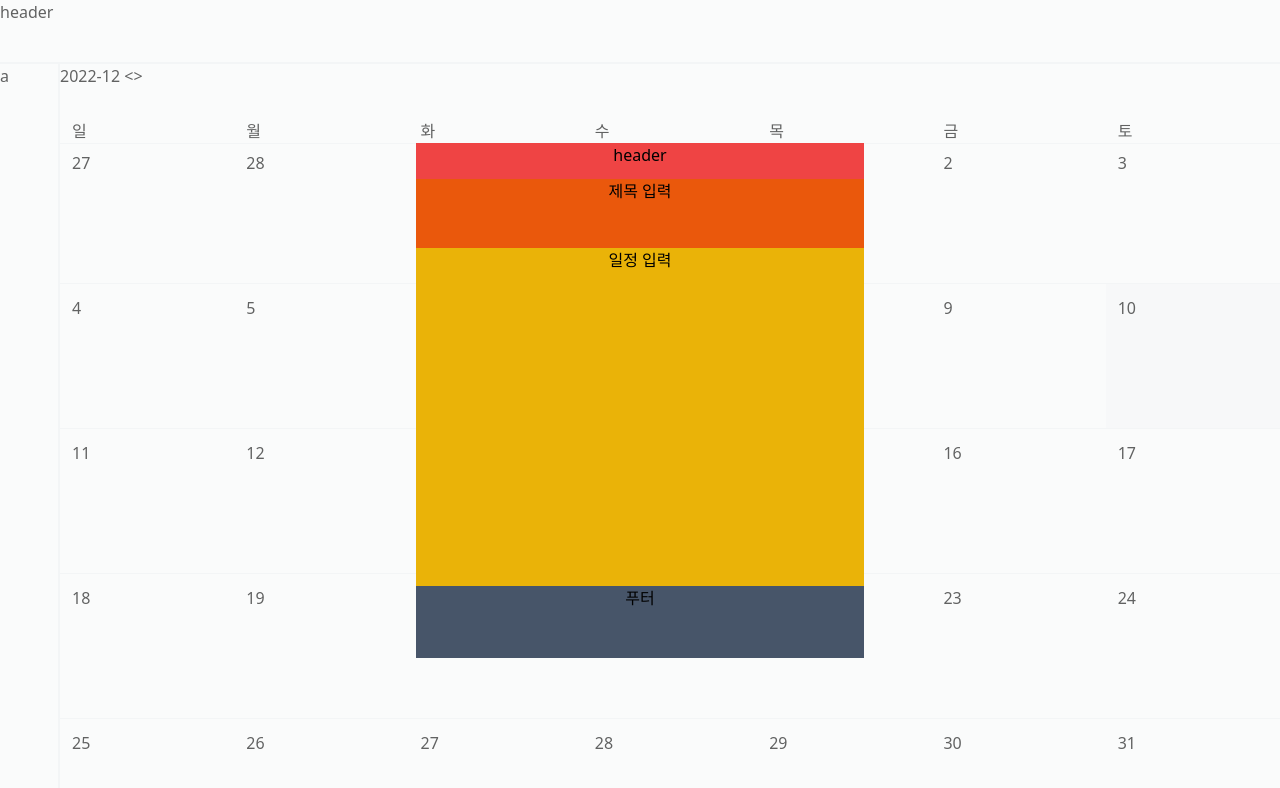
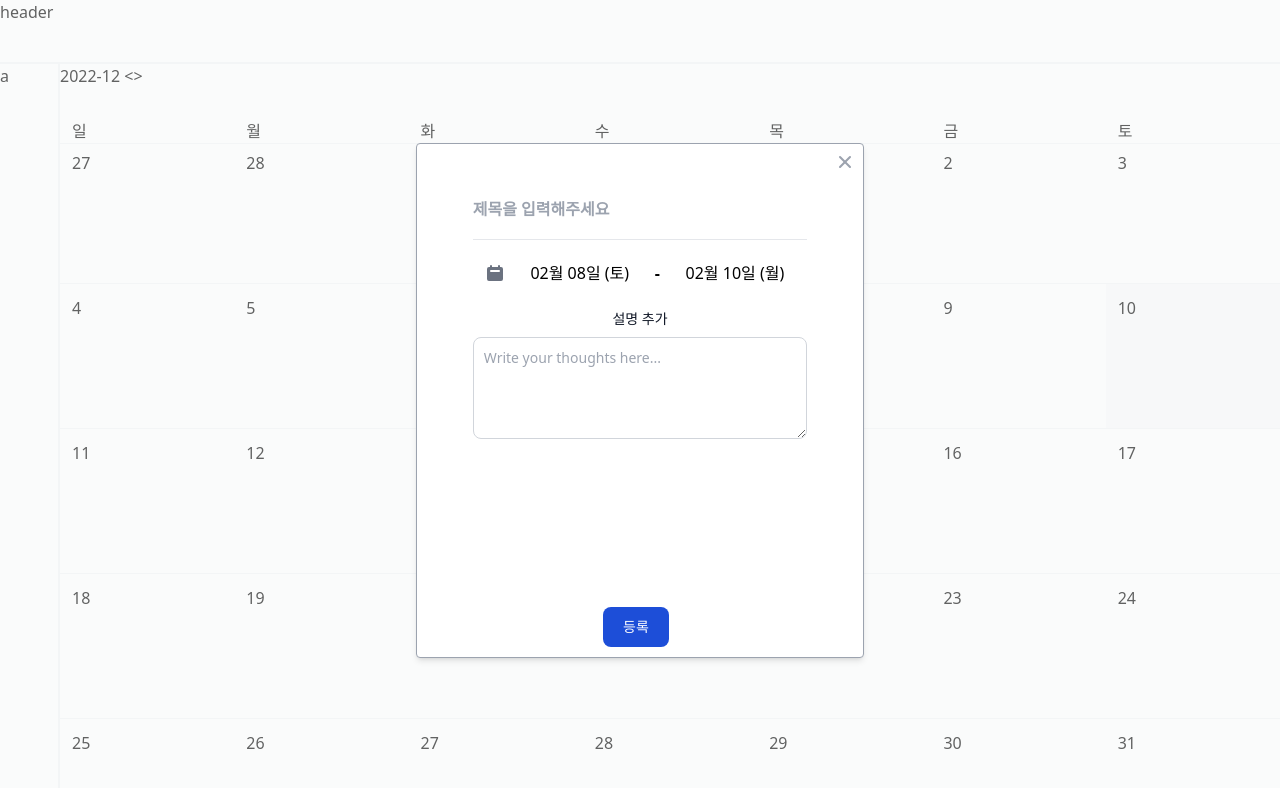
Before and after one commit to ghals5737/calendar-front, a Next.js app: page / in a window 1280 px wide. Both pictures are taken after a click on the button "10". Shown: the top 788 px of the page. Built offline with nearby package versions, Linux system fonts and the light colour scheme.

Commit message:
모달 datepicker 추가

```diff
--- a/components/modal/modal.tsx
+++ /dev/null
@@ -1,29 +0,0 @@
-import React, {useEffect} from 'react';
-import {useModal} from '../../store/useModal'
-const modal = ({ children,id }: { children: React.ReactNode,id:number }) => {
-    // 열기, 닫기, 모달 헤더 텍스트를 부모로부터 받아옴
-    const {modalOpen,modalIndex,closeModal}=useModal(state=>state)
-
-    const close=()=>{
-        console.log(id)
-        closeModal()
-    }
-
-    const isOpen=()=>{
-        return modalOpen&&id===modalIndex
-    }
-
-    return (
-      // 모달이 열릴때 openModal 클래스가 생성된다.
-      <div className={isOpen() ?'flex z-99 fixed items-center':'fixed inset-0 hidden z-99'}>
-        {isOpen() ? (
-          <div >
-            modal
-            <button onClick={close}>close</button>
-          </div>
-        ) : null}
-      </div>
-    );
-  };
-
-  export default modal;
--- a/components/modal/scheduleSetModal.tsx
+++ b/components/modal/scheduleSetModal.tsx
@@ -1,9 +1,16 @@
-import React, {useEffect} from 'react';
+import React, {useEffect,useState} from 'react';
 import daysInfo from '../../types/daysInfo'
 import {useModal} from '../../store/useModal'
+import DatePicker from "react-datepicker";
+import { ko } from 'date-fns/esm/locale';
+import "react-datepicker/dist/react-datepicker.css";
+
+
 const scheduleSetModal = ({ children,day }: { children: React.ReactNode,day:daysInfo }) => {
     // 열기, 닫기, 모달 헤더 텍스트를 부모로부터 받아옴
     const {modalOpen,modalIndex,closeModal}=useModal(state=>state)
+    const [startDate, setStartDate] = useState(new Date("2014/02/08"));
+    const [endDate, setEndDate] = useState(new Date("2014/02/10"));
 
     const close=()=>{
         closeModal()
@@ -21,18 +28,92 @@ const scheduleSetModal = ({ children,day }: { children: React.ReactNode,day:days
                 <div className="fixed inset-0 transition-opacity bg-gray-100 bg-opacity-40"></div>
                 <div className="fixed inset-0 z-10 overflow-y-auto">
                     <div className="flex items-end justify-center min-h-full p-4 text-center sm:items-center sm:p-0">
-                        <div className='w-[448px] bg-slate-600 h-[515px]'>
-                            <div className='h-[36px] bg-red-500'>
-                                header
+                        <div className='bg-white border border-gray-400 rounded shadow-md  w-[448px] h-[515px]'>
+                            <div className='h-[36px] '>
+                                <button onClick={close} className="top-0 right-0 float-right mt-2 mr-2 text-gray-400 align-middle transition duration-150 ease-in-out rounded cursor-pointer hover:text-gray-600 focus:ring-2 focus:outline-none focus:ring-gray-600" aria-label="close modal" role="button">
+                                    <svg  xmlns="http://www.w3.org/2000/svg"  className="icon icon-tabler icon-tabler-x" width="20" height="20" viewBox="0 0 24 24" stroke-width="2.5" stroke="currentColor" fill="none" stroke-linecap="round" stroke-linejoin="round">
+                                        <path stroke="none" d="M0 0h24v24H0z" />
+                                        <line x1="18" y1="6" x2="6" y2="18" />
+                                        <line x1="6" y1="6" x2="18" y2="18" />
+                                    </svg>
+                                </button>
                             </div>
-                            <div className='h-[69px] bg-orange-600'>
-                                제목 입력
+                            <div className='h-[69px] '>
+                                <div>
+                                    <input className='w-3/4 h-[60px] font-bold text-black border-b outline-none placeholder:text-gray-400 focus:border-blue-500 focus:border-b-2' placeholder='제목을 입력해주세요'></input>
+                                </div>
                             </div>
-                            <div className='h-[338px] bg-yellow-500'>
-                                일정 입력
+                            <div className='h-[358px] flex flex-col items-center'>
+                                <div className='flex w-3/4 my-3 text-center'>
+                                    <div className="inset-y-0 left-0 flex items-center pl-3 outline-none pointer-events-none">
+                                        <svg aria-hidden="true"
+                                        className="w-5 h-5 text-gray-500 dark:text-gray-400"
+                                        fill="currentColor"
+                                        viewBox="0 0 20 20"
+                                        xmlns="http://www.w3.org/2000/svg">
+                                            <path fill-rule="evenodd" d="M6 2a1 1 0 00-1 1v1H4a2 2 0 00-2 2v10a2 2 0 002 2h12a2 2 0 002-2V6a2 2 0 00-2-2h-1V3a1 1 0 10-2 0v1H7V3a1 1 0 00-1-1zm0 5a1 1 0 000 2h8a1 1 0 100-2H6z" clip-rule="evenodd"></path>
+                                        </svg>
+                                    </div>
+                                    <DatePicker
+                                        selected={startDate}
+                                        onChange={(date:Date) => setStartDate(date)}
+                                        dateFormat="MM월 dd일 (eee)"
+                                        selectsStart
+                                        locale={ko}
+                                        startDate={startDate}
+                                        endDate={endDate}
+                                        className="w-[150px] text-center outline-none"
+                                        timeInputLabel="시간:"
+                                        showTimeInput
+                                    />
+                                    <p className='font-semibold'>-</p>
+                                    <DatePicker
+                                        selected={endDate}
+                                        onChange={(date:Date) => setEndDate(date)}
+                                        dateFormat="MM월 dd일 (eee)"
+                                        selectsEnd
+                                        locale={ko}
+                                        startDate={startDate}
+                                        endDate={endDate}
+                                        minDate={startDate}
+                                        className="w-[150px] text-center outline-none"
+                                        timeInputLabel="시간:"
+                                        showTimeInput
+                                    />
+
+                                </div>
+
+                                <div className='w-3/4 my-3'>
+                                    <label className="block mb-2 text-sm font-medium text-gray-900 dark:text-white">설명 추가</label>
+                                    <textarea id="message" rows={4}
+                                    className="block p-2.5 w-full text-sm
+                                    outline-none
+                                    text-gray-900
+                                    rounded-lg border
+                                    border-gray-300
+                                    focus:ring-blue-500
+                                    focus:border-blue-500
+                                    dark:bg-gray-700
+                                    dark:border-gray-600
+                                    dark:placeholder-gray-400
+                                    dark:text-white
+                                    dark:focus:ring-blue-500
+                                    dark:focus:border-blue-500"
+                                    placeholder="Write your thoughts here...">
+                                    </textarea>
+                                </div>
                             </div>
                             <div className='h-[50px]'>
-                                푸터
+                                <button type="button" className="
+                                text-white
+                                bg-blue-700
+                                hover:bg-blue-800
+                                focus:ring-4
+                                focus:ring-blue-300
+                                font-medium rounded-lg text-sm px-5 py-2.5 mr-2 mb-2
+                                dark:bg-blue-600 dark:hover:bg-blue-700 focus:outline-none dark:focus:ring-blue-800">
+                                    등록
+                                </button>
                             </div>
                         </div>
                     </div>
--- /dev/null
+++ b/components/schedule/scheduleGrid.tsx
@@ -0,0 +1,9 @@
+const scheduleGrid=()=>{
+    return(
+        <div>
+
+        </div>
+    )
+}
+
+export default scheduleGrid
--- a/package.json
+++ b/package.json
@@ -15,6 +15,7 @@
     "@fullcalendar/timegrid": "^5.11.3",
     "@types/node": "18.11.11",
     "@types/react": "18.0.26",
+    "@types/react-datepicker": "^4.8.0",
     "@types/react-dom": "18.0.9",
     "@types/react-modal": "^3.13.1",
     "eslint": "8.29.0",
@@ -22,6 +23,7 @@
     "moment": "^2.29.4",
     "next": "13.0.6",
     "react": "18.2.0",
+    "react-datepicker": "^4.8.0",
     "react-dom": "18.2.0",
     "react-modal": "^3.16.1",
     "react-portal": "^4.2.2",
--- a/store/useModal.tsx
+++ b/store/useModal.tsx
@@ -1,12 +1,5 @@
 import create from 'zustand'
-
-interface modalInfo {
-    modalOpen: Boolean;
-    modalIndex: number;
-    setModalIndex:(num:number)=>void;
-    openModal: () => void;
-    closeModal: () => void;
-}
+import modalInfo from '../types/modalInfo';
 
 export const useModal = create<modalInfo>((set) => ({
   modalOpen:false,
--- /dev/null
+++ b/types/modalInfo.tsx
@@ -0,0 +1,9 @@
+interface modalInfo {
+    modalOpen: Boolean;
+    modalIndex: number;
+    setModalIndex:(num:number)=>void;
+    openModal: () => void;
+    closeModal: () => void;
+}
+
+export default modalInfo
--- /dev/null
+++ b/types/scheduleInfo.tsx
@@ -0,0 +1,6 @@
+interface scheduleInfo {
+    start:Date
+
+}
+
+export default scheduleInfo
```
Also changed, not shown: store/useMonth.tsx (+1 -6 lines), types/monthDataInfo.tsx (added, +7 -0 lines), components/common/header.tsx (line endings or trailing spaces), 1 other file (tests, documents, lock files or other folders).
